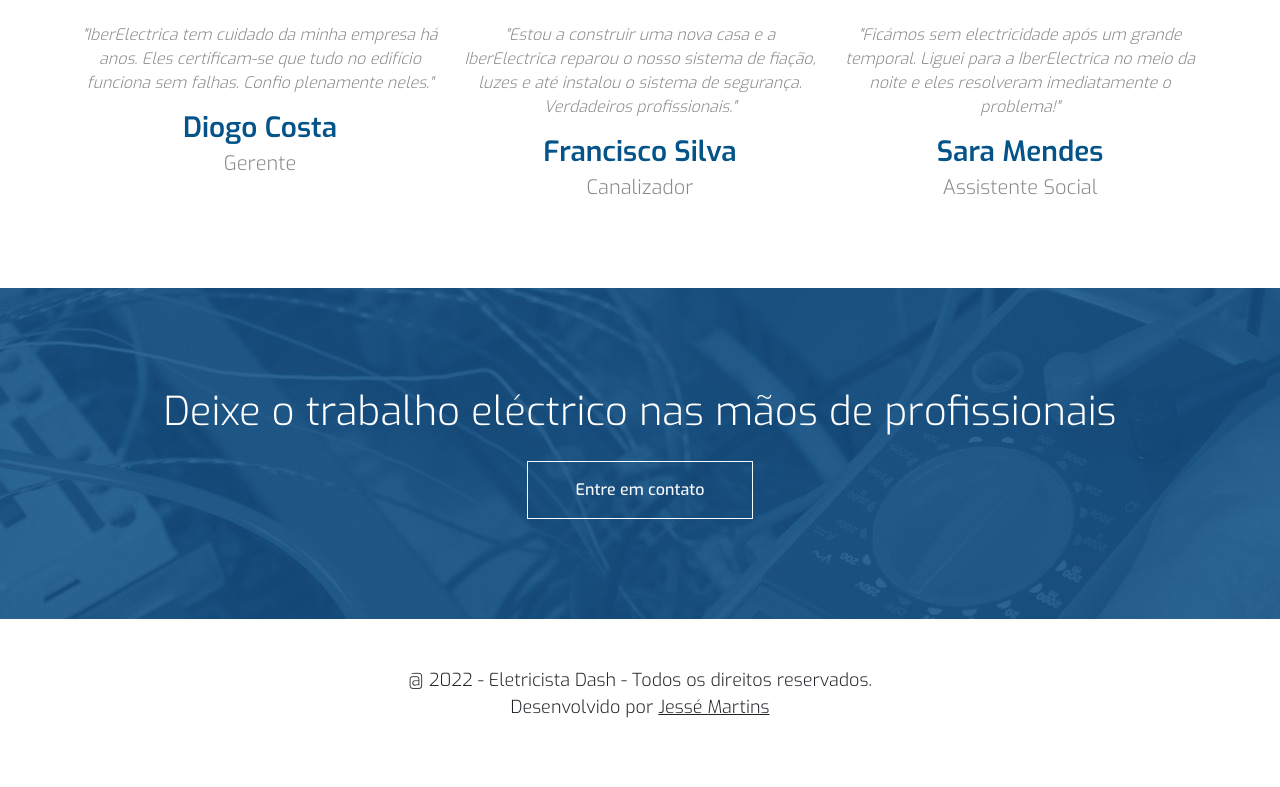
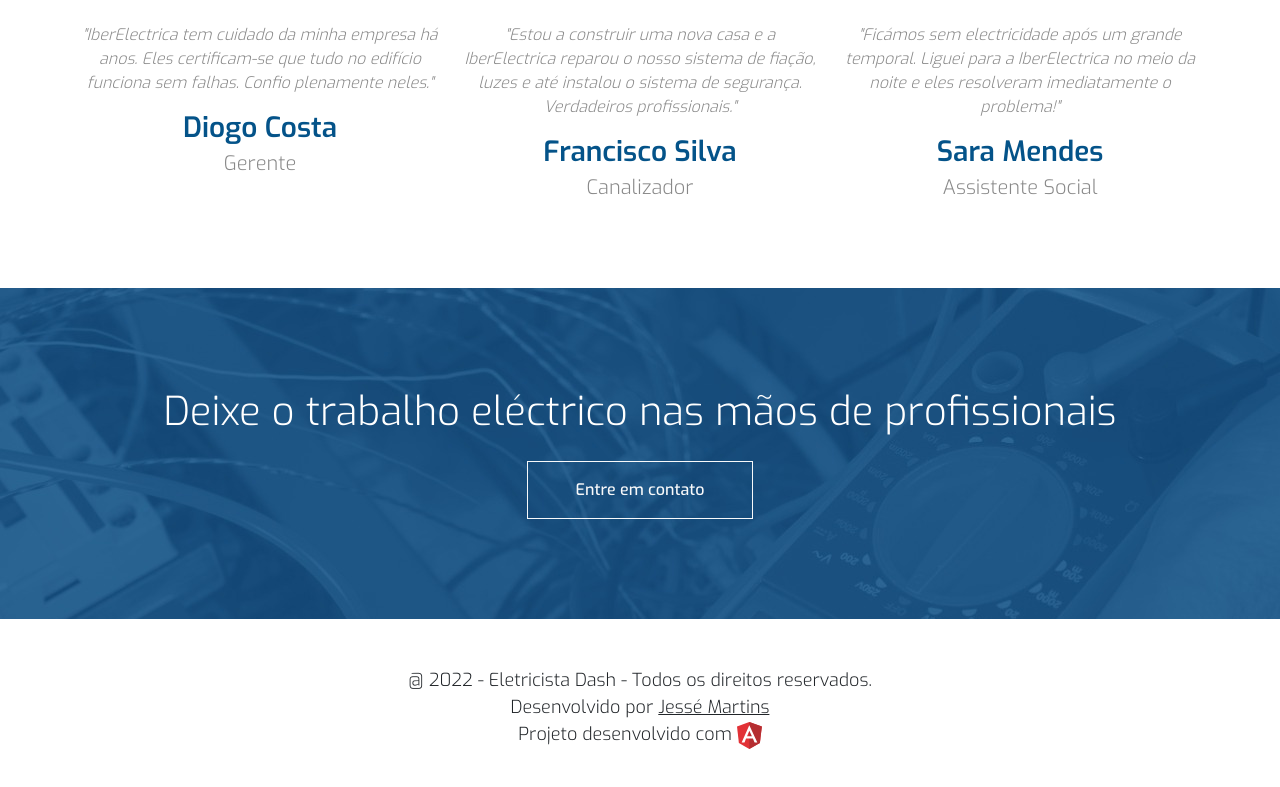
Before and after one commit to dommartinsdev/web-eletricista-dash, an Angular app: page / in a window 1280 px wide. Shown: the part 1580-2367 px from the top of the page. Built offline with nearby package versions, Linux system fonts and the light colour scheme.

Commit message:
refactor:atualização do rodapé do projeto

```diff
--- a/src/app/components/footer/footer.component.html
+++ b/src/app/components/footer/footer.component.html
@@ -2,5 +2,6 @@
     <div class="container text-center py-5">
         <p>@ {{dataNow}} - Eletricista Dash - Todos os direitos reservados.</p>
         <p>Desenvolvido por <a class="text-dark" href="https://www.linkedin.com/in/jesse-martins/">Jessé Martins</a></p>
+        <p>Projeto desenvolvido com <img src="../../../assets/icons/icon-angular.svg" alt="" width="25px"></p>
     </div>
 </footer>
```
Also changed, not shown: src/assets/icons/icon-angular.svg (added).
